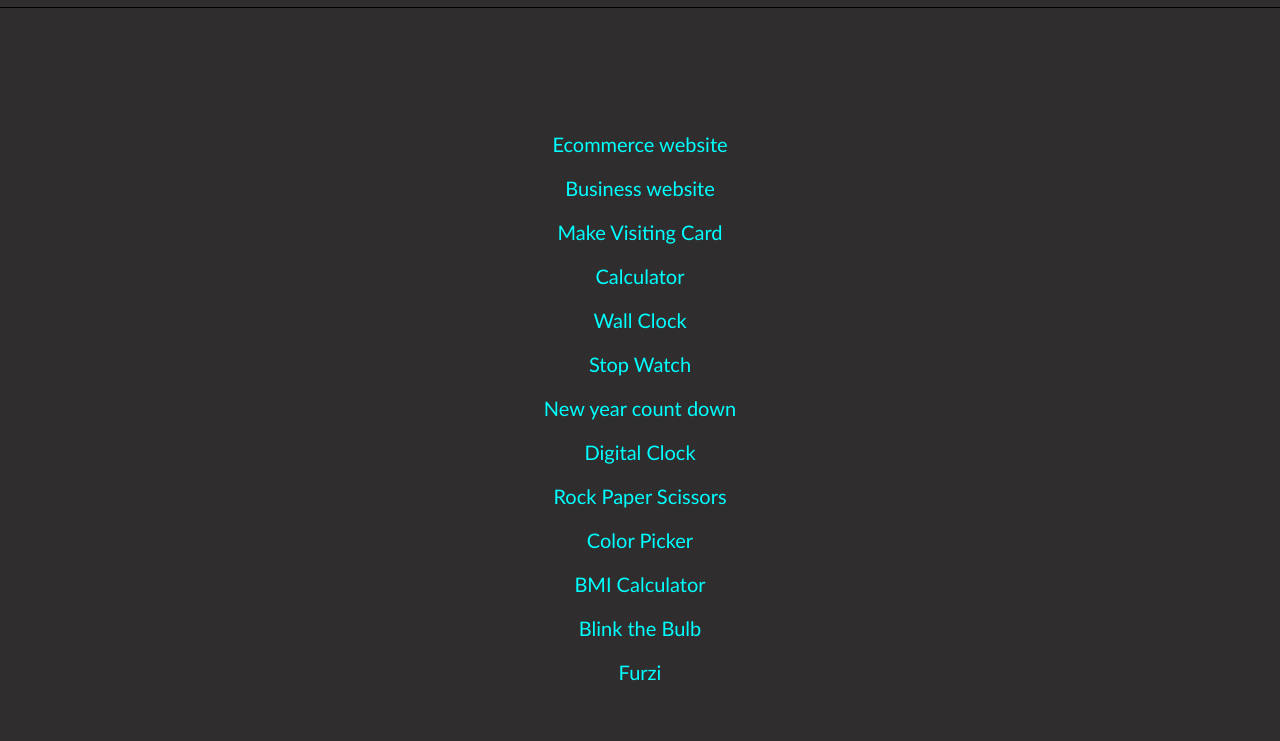
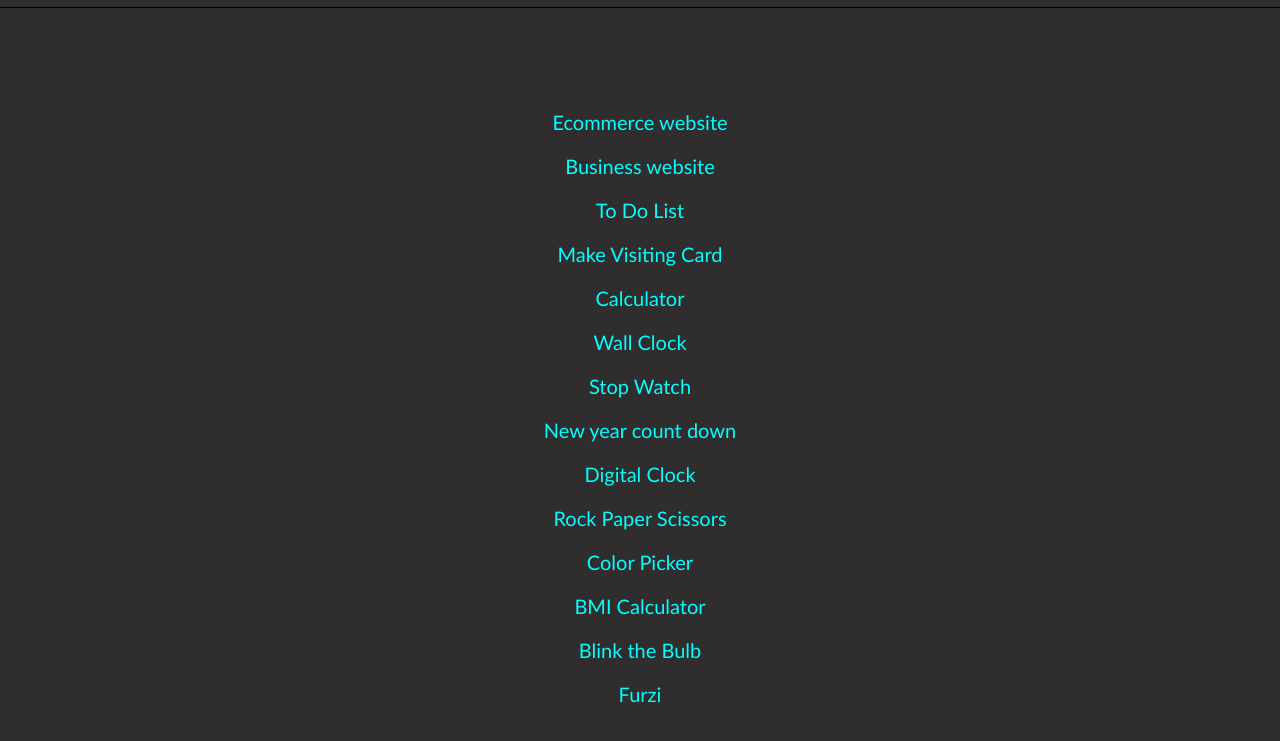
Before and after one commit to AASHA-ROMIYA/newport, a plain HTML site: page project.html in a window 1280 px wide. Shown: the part 77-818 px from the top of the page. Drawn offline with nearby package versions, Linux system fonts and the light colour scheme.

Commit message:
Update project.html

```diff
--- a/project.html
+++ b/project.html
@@ -30,6 +30,7 @@
   <div class="project">
     <a href="https://aasha-romiya.github.io/Ecommerce/">Ecommerce website</a>
     <a href="https://aasha-romiya.github.io/Businesswesite/">Business website</a>
+    <a href="https://aasha-romiya.github.io/ToDoList/">To Do List</a>
     <a href="https://aasha-romiya.github.io/Visiting-Card/"> Make Visiting Card</a>
     <a href="https://aasha-romiya.github.io/Calculator/">Calculator</a>
     <a href="https://aasha-romiya.github.io/WallClock/"> Wall Clock</a>
```
